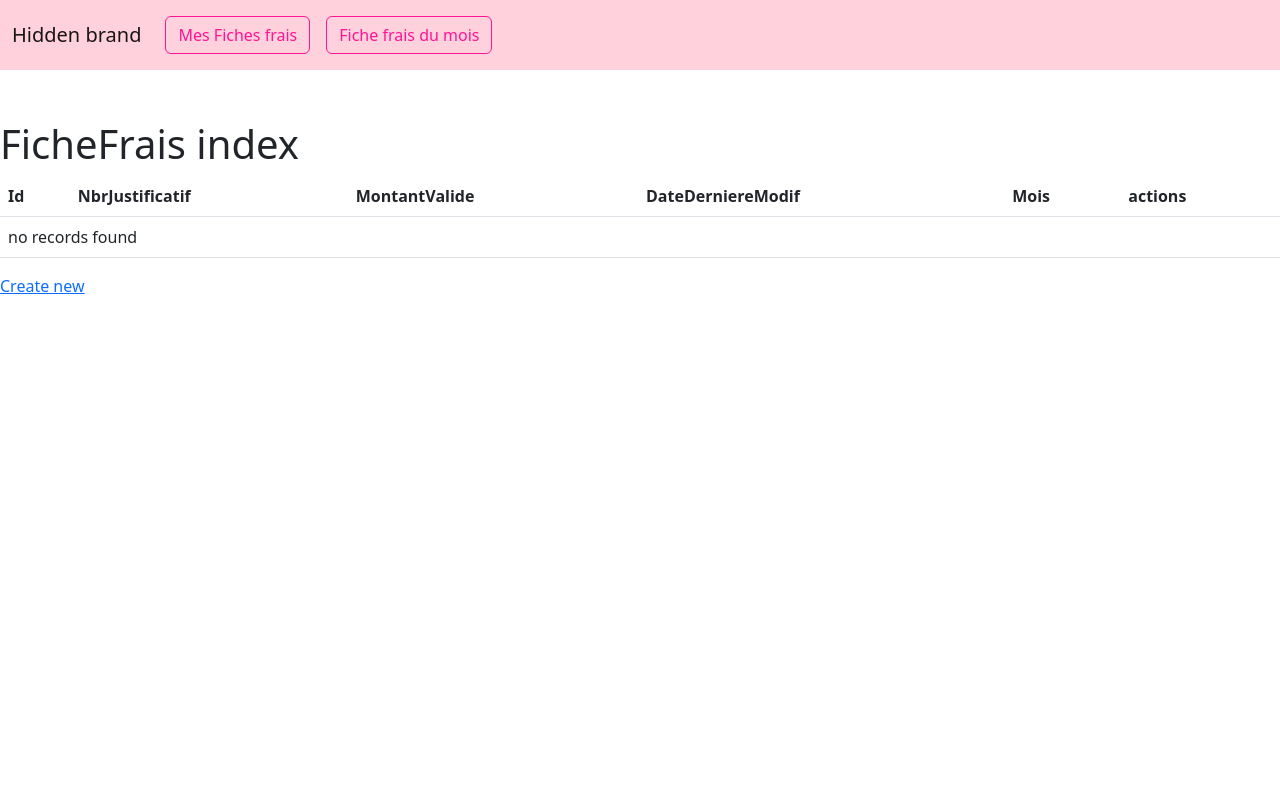
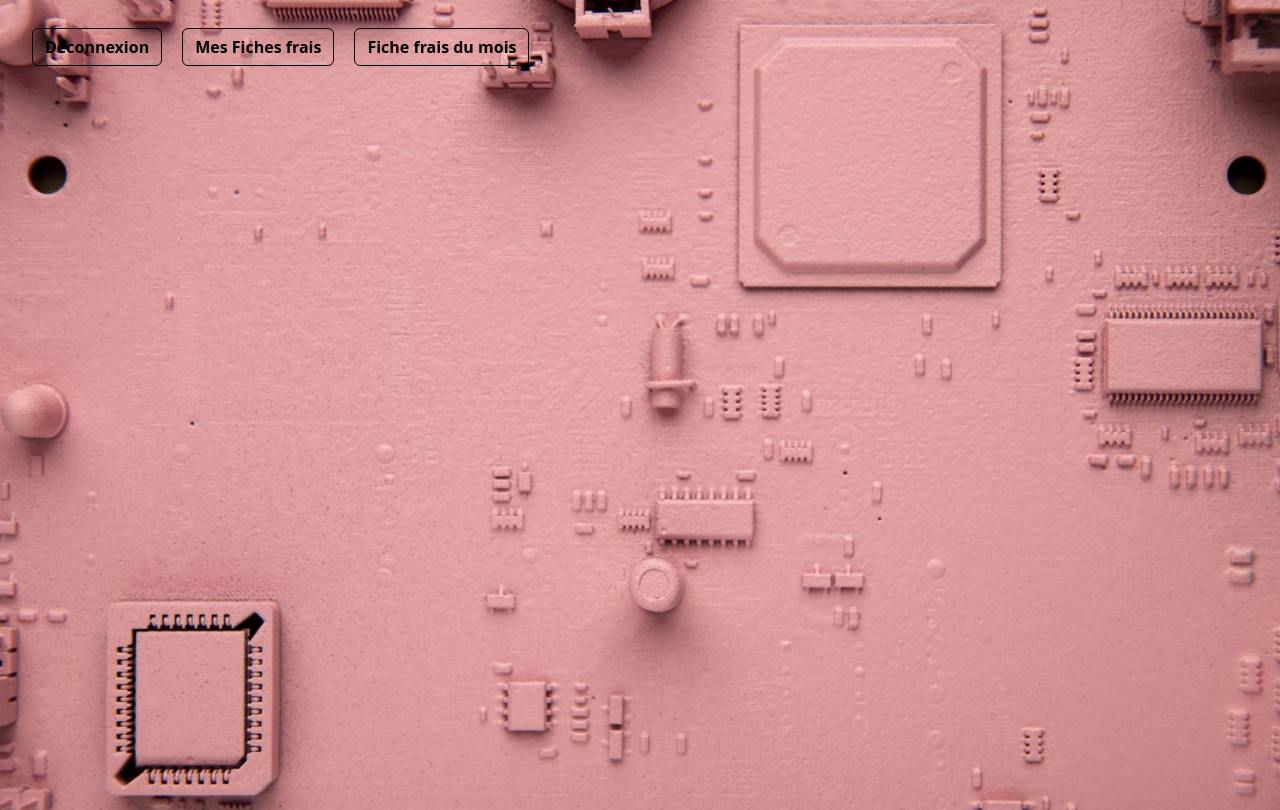
Before and after one commit to qpeachy/GSB, a Symfony app: template templates/current_fiche_frais/index.html.twig in a window 1280 px wide. Before the commit the page ends 294 px from the top, so only its background shows below. Run offline with Twig, Linux system fonts and the light colour scheme; the template is opened without the code that fills it, so the values that code supplies are empty; some libraries are stand-ins or nearby versions.

Commit message:
Current Fiche Frais from

```diff
--- /dev/null
+++ b/public/CSS/style.css
@@ -0,0 +1,32 @@
+
+/*--------------------------------------------------------------
+# General
+--------------------------------------------------------------*/
+
+
+body {
+    content: "";
+    position: relative;
+    font-family: "Open Sans", sans-serif;
+    background:url("../img/background.jpg") top right no-repeat;
+    background-size: cover;
+    left: 0;
+    right: 0;
+    top: 0;
+    height: 100vh;
+    z-index: -1;
+}
+nav {
+    background-color: transparent;
+    margin: 10px;
+    border-color: black;
+    font-weight: bold;
+}
+
+
+nav .nav-item .nav-link .btn{
+    color: black;
+    border-color: black;
+    margin: 10px;
+    font-weight: bold;
+}
--- a/src/Controller/FicheFraisController.php
+++ b/src/Controller/FicheFraisController.php
@@ -32,6 +32,7 @@ class FicheFraisController extends AbstractController
             $mois[] = $f->getMois();
         }
         $laFF=null;
+
         $form=$this->createForm(FicheFraisType::class, null, ['mois_list'=>$mois]);
         $form->handleRequest($request);
         $bool = false;
--- a/templates/base.html.twig
+++ b/templates/base.html.twig
@@ -10,7 +10,7 @@
         {% block stylesheets %}
             {{ encore_entry_link_tags('app') }}
             <link rel="stylesheet" href="https://cdn.jsdelivr.net/npm/bootstrap@5.2.3/dist/css/bootstrap.min.css">
-
+            <link rel="stylesheet"  href="{{ asset('css/style.css') }}">
         {% endblock %}
 
         {% block javascripts %}
@@ -19,28 +19,24 @@
     </head>
     <body>
     <style>
-        .navbar {
-            background-color: #ffd1dc;
-            margin-bottom: 50px;
-        }
-        .btn-outline{
-            border-color: deeppink;
-            color: deeppink;
-        }
+
+
     </style>
-        <nav class="navbar navbar-expand-lg bg-body-tertiary" data-bs-theme="dark">
+        <nav class="navbar-expand-lg bg-body-tertiary" data-bs-theme="dark">
             <div class="container-fluid">
                 <button class="navbar-toggler" type="button" data-bs-toggle="collapse" data-bs-target="#navbarTogglerDemo01" aria-controls="navbarTogglerDemo01" aria-expanded="false" aria-label="Toggle navigation">
                     <span class="navbar-toggler-icon"></span>
                 </button>
                 <div class="collapse navbar-collapse" id="navbarToggler">
-                    <a class="navbar-brand" href="#">Hidden brand</a>
                     <ul class="navbar-nav me-auto mb-2 mb-lg-0">
                         <li class="nav-item">
-                            <a class="nav-link active" aria-current="page" href="{{ path('app_fiche_frais') }}"><button class="btn btn-outline" type="submit">Mes Fiches frais</button></a>
+                            <a class="nav-link active" aria-current="page" href="{{ path('app_logout') }}"><button class="btn btn-outline" type="submit">Deconnexion</button></a>
                         </li>
                         <li class="nav-item">
-                            <a class="nav-link active" aria-current="page" href="{{ path('app_fiche_frais') }}"><button class="btn btn-outline" type="submit">Fiche frais du mois</button></a>
+                            <a class="nav-link active" aria-current="page" href="{{ path('app_fiche_frais') }}"><button class="btn btn-outline" type="submit" >Mes Fiches frais</button></a>
+                        </li>
+                        <li class="nav-item">
+                            <a class="nav-link active" aria-current="page" href="{{ path('app_current') }}"><button class="btn btn-outline" type="submit">Fiche frais du mois</button></a>
                         </li>
                     </ul>
                 </div>
--- a/templates/current_fiche_frais/_delete_form.html.twig
+++ /dev/null
@@ -1,4 +0,0 @@
-<form method="post" action="{{ path('app_current_fiche_frais_delete', {'id': fiche_frai.id}) }}" onsubmit="return confirm('Are you sure you want to delete this item?');">
-    <input type="hidden" name="_token" value="{{ csrf_token('delete' ~ fiche_frai.id) }}">
-    <button class="btn">Delete</button>
-</form>
--- a/templates/current_fiche_frais/_form.html.twig
+++ /dev/null
@@ -1,4 +0,0 @@
-{{ form_start(form) }}
-    {{ form_widget(form) }}
-    <button class="btn">{{ button_label|default('Save') }}</button>
-{{ form_end(form) }}
--- a/templates/current_fiche_frais/index.html.twig
+++ b/templates/current_fiche_frais/index.html.twig
@@ -1,41 +1,7 @@
 {% extends 'base.html.twig' %}
 
-{% block title %}FicheFrais index{% endblock %}
+{% block title %}CurentFicheFrais index{% endblock %}
 
 {% block body %}
-    <h1>FicheFrais index</h1>
 
-    <table class="table">
-        <thead>
-            <tr>
-                <th>Id</th>
-                <th>NbrJustificatif</th>
-                <th>MontantValide</th>
-                <th>DateDerniereModif</th>
-                <th>Mois</th>
-                <th>actions</th>
-            </tr>
-        </thead>
-        <tbody>
-        {% for fiche_frai in fiche_frais %}
-            <tr>
-                <td>{{ fiche_frai.id }}</td>
-                <td>{{ fiche_frai.nbrJustificatif }}</td>
-                <td>{{ fiche_frai.montantValide }}</td>
-                <td>{{ fiche_frai.dateDerniereModif ? fiche_frai.dateDerniereModif|date('Y-m-d') : '' }}</td>
-                <td>{{ fiche_frai.mois }}</td>
-                <td>
-                    <a href="{{ path('app_current_fiche_frais_show', {'id': fiche_frai.id}) }}">show</a>
-                    <a href="{{ path('app_current_fiche_frais_edit', {'id': fiche_frai.id}) }}">edit</a>
-                </td>
-            </tr>
-        {% else %}
-            <tr>
-                <td colspan="6">no records found</td>
-            </tr>
-        {% endfor %}
-        </tbody>
-    </table>
-
-    <a href="{{ path('app_current_fiche_frais_new') }}">Create new</a>
 {% endblock %}
--- a/templates/fiche_frais/index.html.twig
+++ b/templates/fiche_frais/index.html.twig
@@ -35,7 +35,7 @@
     <h1 class="text-align-center">Bonjour {{ user.prenom }}!</h1>
 
     <div class = "h3">
-        Choisie le mois de la fiche frais :
+        Choisi le mois de la fiche frais :
     </div>
 
     <div class="card" >
```
Also changed, not shown: src/Controller/CurrentFicheFraisController.php (+32 -59 lines), src/Form/LigneFFType.php (renamed from src/Form/FicheFrais1Type.php, +6 -9 lines), src/Form/LigneFHFType.php (added, +28 -0 lines), templates/current_fiche_frais/edit.html.twig (deleted, +0 -13 lines), templates/current_fiche_frais/new.html.twig (deleted, +0 -11 lines), templates/current_fiche_frais/show.html.twig (deleted, +0 -38 lines), public/img/background.jpg (added), public/img/logout.png (added).
